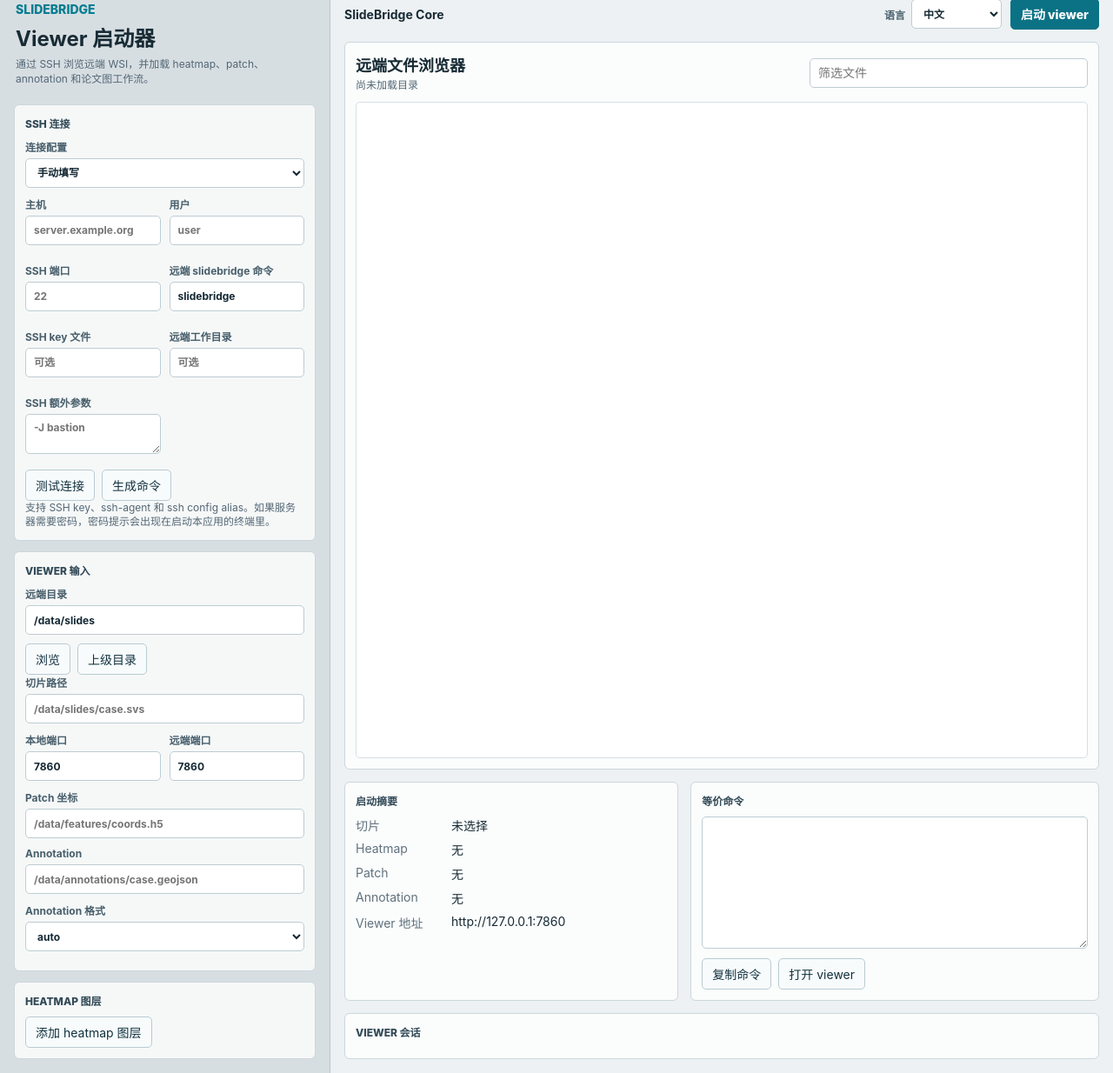
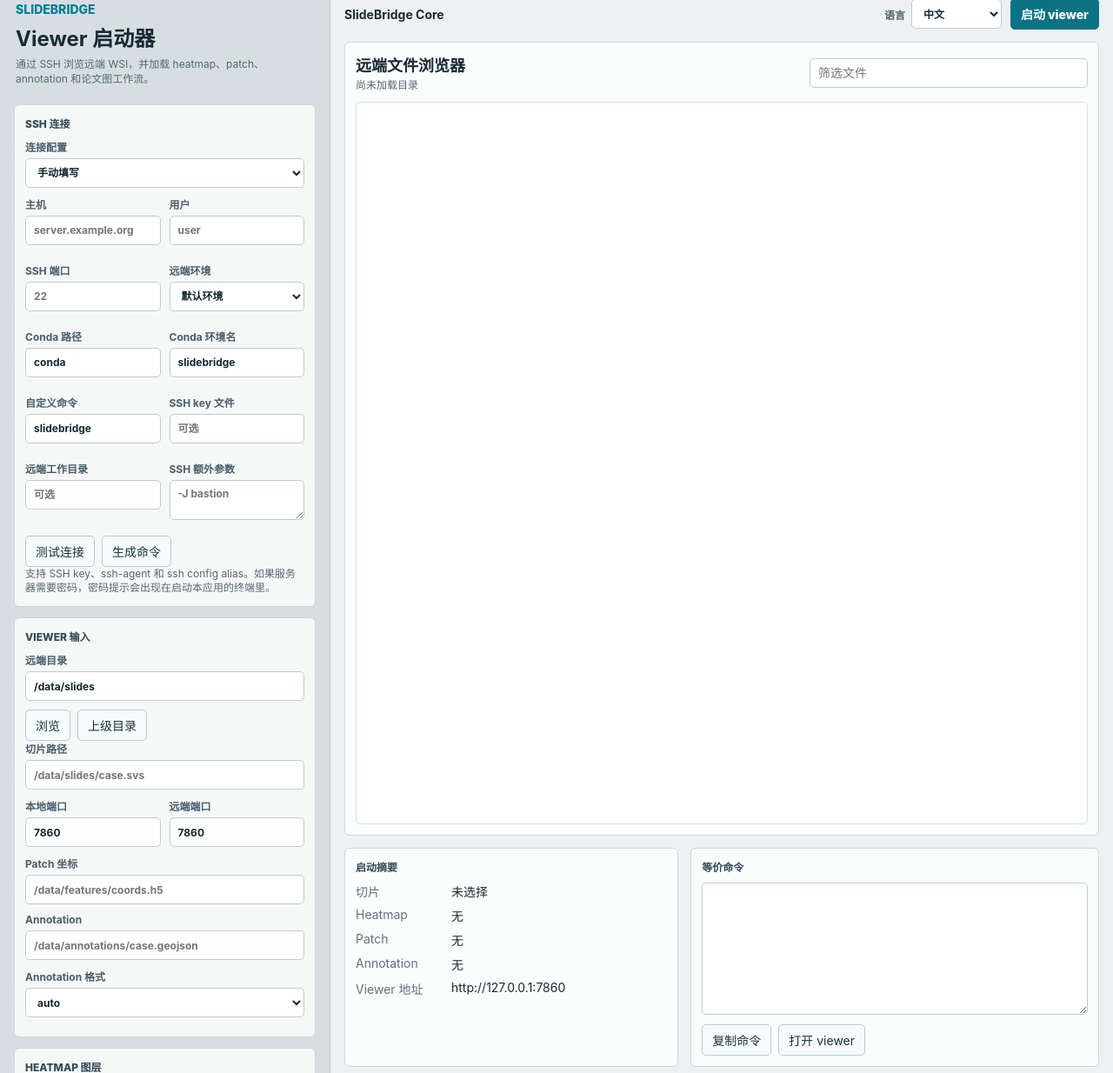
Before and after one commit to WangjiaweiY/slidebridge, a Python web app: template slidebridge/app/templates/app.html in a window 1280 px wide. Shown: the part 18-1252 px from the top of the page at 87% size. Run offline with Jinja, Linux system fonts and the light colour scheme; the template is opened without the code that fills it, so the values that code supplies are empty.

Commit message:
Refine launcher remote environment controls

```diff
--- a/slidebridge/app/static/app.css
+++ b/slidebridge/app/static/app.css
@@ -174,6 +174,10 @@ button:disabled {
   opacity: 0.6;
 }
 
+.is-hidden {
+  display: none !important;
+}
+
 .action-row {
   flex-wrap: wrap;
   gap: 8px;
--- a/slidebridge/app/static/app.js
+++ b/slidebridge/app/static/app.js
@@ -22,7 +22,14 @@
       host: "主机",
       user: "用户",
       sshPort: "SSH 端口",
-      remoteRunner: "远端 slidebridge 命令",
+      remoteRuntime: "远端环境",
+      runtimePath: "默认环境",
+      runtimeConda: "Conda 环境",
+      runtimeCustom: "自定义命令",
+      condaCommand: "Conda 路径",
+      condaCommandPlaceholder: "conda 或 /path/to/conda",
+      condaEnv: "Conda 环境名",
+      customRunner: "自定义命令",
       identityFile: "SSH key 文件",
       remoteWorkdir: "远端工作目录",
       sshOptions: "SSH 额外参数",
@@ -94,7 +101,14 @@
       host: "Host",
       user: "User",
       sshPort: "SSH port",
-      remoteRunner: "Remote slidebridge command",
+      remoteRuntime: "Remote environment",
+      runtimePath: "Default environment",
+      runtimeConda: "Conda environment",
+      runtimeCustom: "Custom command",
+      condaCommand: "Conda path",
+      condaCommandPlaceholder: "conda or /path/to/conda",
+      condaEnv: "Conda environment",
+      customRunner: "Custom command",
       identityFile: "SSH key file",
       remoteWorkdir: "Remote workdir",
       sshOptions: "SSH options",
@@ -167,6 +181,7 @@
     renderProfiles();
     addHeatmapLayer("low", "");
     bindEvents();
+    updateRuntimeFields();
     applyLanguage();
     renderSummary();
     refreshSessions();
@@ -181,6 +196,9 @@
       host: document.getElementById("remote-host"),
       user: document.getElementById("remote-user"),
       sshPort: document.getElementById("ssh-port"),
+      remoteRuntime: document.getElementById("remote-runtime"),
+      condaCommand: document.getElementById("conda-command"),
+      condaEnv: document.getElementById("conda-env"),
       remoteRunner: document.getElementById("remote-runner"),
       remoteWorkdir: document.getElementById("remote-workdir"),
       identityFile: document.getElementById("identity-file"),
@@ -209,6 +227,7 @@
 
   function bindEvents() {
     els.languageSelect.addEventListener("change", changeLanguage);
+    els.remoteRuntime.addEventListener("change", onRuntimeChanged);
     els.profileSelect.addEventListener("change", applySelectedProfile);
     document.getElementById("test-connection").addEventListener("click", testConnection);
     document.getElementById("browse-remote").addEventListener("click", browseRemote);
@@ -225,6 +244,9 @@
       els.host,
       els.user,
       els.sshPort,
+      els.remoteRuntime,
+      els.condaCommand,
+      els.condaEnv,
       els.remoteRunner,
       els.remoteWorkdir,
       els.identityFile,
@@ -270,16 +292,41 @@
     renderSummary();
   }
 
+  function onRuntimeChanged() {
+    updateRuntimeFields();
+    onInputsChanged();
+  }
+
+  function updateRuntimeFields() {
+    const runtime = els.remoteRuntime.value || "path";
+    document.querySelectorAll("[data-runtime-field]").forEach((element) => {
+      element.classList.toggle("is-hidden", element.dataset.runtimeField !== runtime);
+    });
+  }
+
   function connectionPayload() {
     return {
       host: els.host.value.trim(),
       user: els.user.value.trim(),
       ssh_port: els.sshPort.value.trim(),
-      remote_runner: els.remoteRunner.value.trim() || "slidebridge",
+      remote_runner: buildRemoteRunner(),
       remote_workdir: els.remoteWorkdir.value.trim(),
       identity_file: els.identityFile.value.trim(),
       ssh_options: els.sshOptions.value.split(/\r?\n/).map((line) => line.trim()).filter(Boolean)
     };
+  }
+
+  function buildRemoteRunner() {
+    const runtime = els.remoteRuntime.value || "path";
+    if (runtime === "conda") {
+      const condaCommand = els.condaCommand.value.trim() || "conda";
+      const condaEnv = els.condaEnv.value.trim() || "slidebridge";
+      return `${condaCommand} run -n ${condaEnv} slidebridge`;
+    }
+    if (runtime === "custom") {
+      return els.remoteRunner.value.trim() || "slidebridge";
+    }
+    return "slidebridge";
   }
 
   function launchPayload() {
@@ -326,15 +373,43 @@
     els.host.value = profile.host || "";
     els.user.value = profile.user || "";
     els.sshPort.value = profile.ssh_port || "";
-    els.remoteRunner.value = profile.remote_runner || "slidebridge";
+    applyRemoteRunner(profile.remote_runner || "slidebridge");
     els.remoteWorkdir.value = profile.remote_workdir || "";
     els.identityFile.value = profile.identity_file || "";
     els.sshOptions.value = (profile.ssh_options || []).join("\n");
     els.remoteDir.value = profile.root || "";
     els.localPort.value = profile.local_port || "7860";
     els.remotePort.value = profile.remote_port || "7860";
+    updateRuntimeFields();
     onInputsChanged();
     setStatus(t("profileLoaded", {name: profileName}), "ok");
+  }
+
+  function applyRemoteRunner(remoteRunner) {
+    const parsed = parseRemoteRunner(remoteRunner);
+    els.remoteRuntime.value = parsed.runtime;
+    els.condaCommand.value = parsed.condaCommand || "conda";
+    els.condaEnv.value = parsed.condaEnv || "slidebridge";
+    els.remoteRunner.value = parsed.customRunner || "slidebridge";
+  }
+
+  function parseRemoteRunner(remoteRunner) {
+    const runner = String(remoteRunner || "").trim();
+    if (!runner || runner === "slidebridge") {
+      return {runtime: "path"};
+    }
+    const condaMatch = runner.match(/^(.*?)\s+run\s+-n\s+(\S+)\s+slidebridge$/);
+    if (condaMatch) {
+      return {
+        runtime: "conda",
+        condaCommand: condaMatch[1],
+        condaEnv: condaMatch[2]
+      };
+    }
+    return {
+      runtime: "custom",
+      customRunner: runner
+    };
   }
 
   async function testConnection() {
--- a/slidebridge/app/templates/app.html
+++ b/slidebridge/app/templates/app.html
@@ -26,7 +26,16 @@
           <label><span data-i18n="host">主机</span><input id="remote-host" autocomplete="off" placeholder="server.example.org"></label>
           <label><span data-i18n="user">用户</span><input id="remote-user" autocomplete="off" placeholder="user"></label>
           <label><span data-i18n="sshPort">SSH 端口</span><input id="ssh-port" type="number" min="1" max="65535" placeholder="22"></label>
-          <label><span data-i18n="remoteRunner">远端 slidebridge 命令</span><input id="remote-runner" value="slidebridge"></label>
+          <label><span data-i18n="remoteRuntime">远端环境</span>
+            <select id="remote-runtime">
+              <option value="path" data-i18n="runtimePath">默认环境</option>
+              <option value="conda" data-i18n="runtimeConda">Conda 环境</option>
+              <option value="custom" data-i18n="runtimeCustom">自定义命令</option>
+            </select>
+          </label>
+          <label data-runtime-field="conda"><span data-i18n="condaCommand">Conda 路径</span><input id="conda-command" value="conda" data-i18n-placeholder="condaCommandPlaceholder" placeholder="conda 或 /path/to/conda"></label>
+          <label data-runtime-field="conda"><span data-i18n="condaEnv">Conda 环境名</span><input id="conda-env" value="slidebridge"></label>
+          <label data-runtime-field="custom"><span data-i18n="customRunner">自定义命令</span><input id="remote-runner" value="slidebridge"></label>
           <label><span data-i18n="identityFile">SSH key 文件</span><input id="identity-file" data-i18n-placeholder="optional" placeholder="可选"></label>
           <label><span data-i18n="remoteWorkdir">远端工作目录</span><input id="remote-workdir" data-i18n-placeholder="optional" placeholder="可选"></label>
           <label><span data-i18n="sshOptions">SSH 额外参数</span><textarea id="ssh-options" rows="2" placeholder="-J bastion"></textarea></label>
```
Also changed, not shown: tests/test_app_launcher.py (+6 -0 lines).
